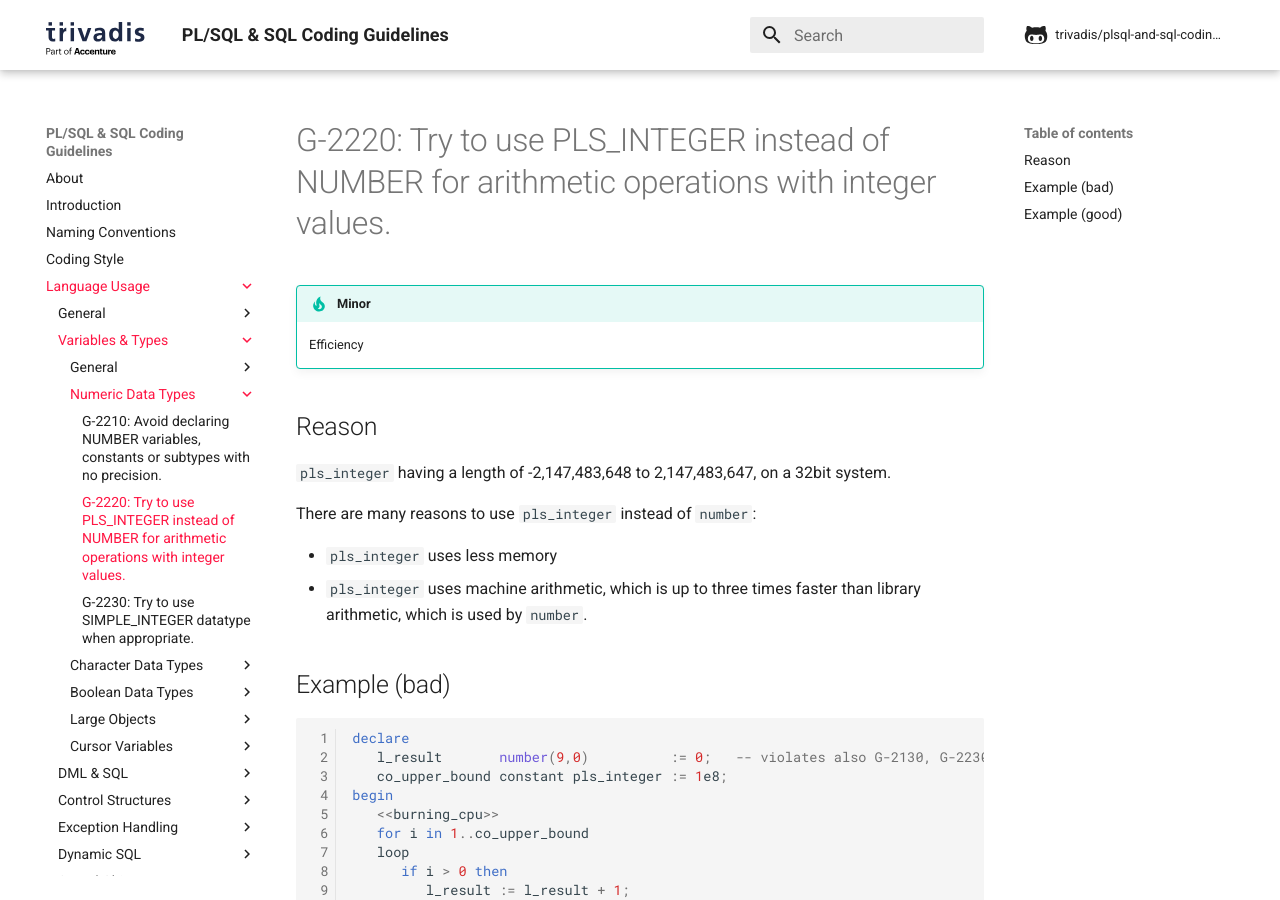
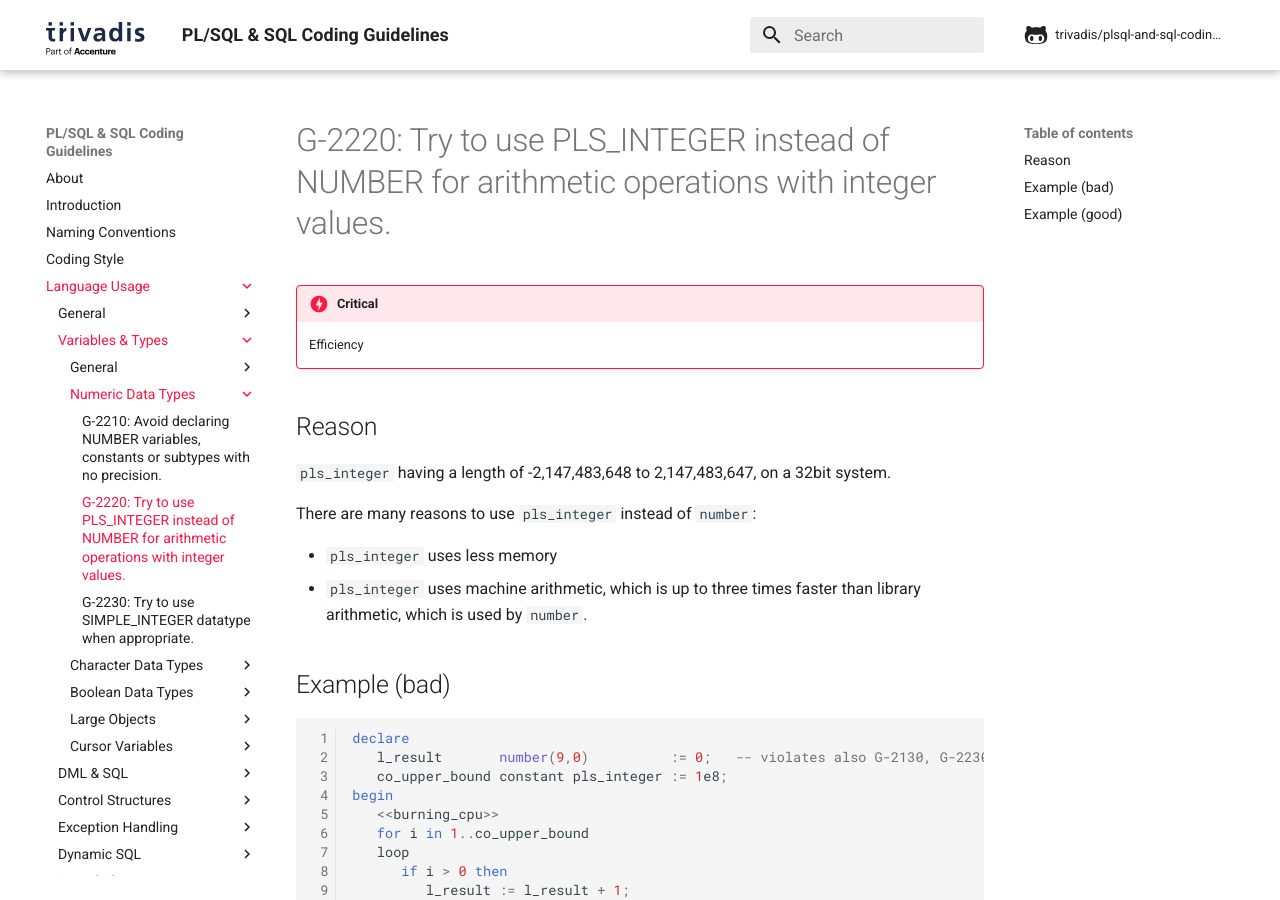
Before and after one commit to Trivadis/plsql-and-sql-coding-guidelines, an MkDocs documentation site: the page built from docs/4-language-usage/2-variables-and-types/2-numeric-data-types/g-2220.md, in a window 1280 px wide and 900 px high. Built offline with MkDocs 1.6.1 and Material for MkDocs 9.7.7, drawn with Linux system fonts in a browser that asks for light colours; comment, search, counter and statistics services are not loaded; the version menu is left out.

Commit message:
change severity from "Minor" to "Critical" for G-2220

```diff
--- a/docs/4-language-usage/2-variables-and-types/2-numeric-data-types/g-2220.md
+++ b/docs/4-language-usage/2-variables-and-types/2-numeric-data-types/g-2220.md
@@ -1,6 +1,6 @@
 # G-2220: Try to use PLS_INTEGER instead of NUMBER for arithmetic operations with integer values.
 
-!!! tip "Minor"
+!!! danger "Critical"
     Efficiency
 
 ## Reason
```
